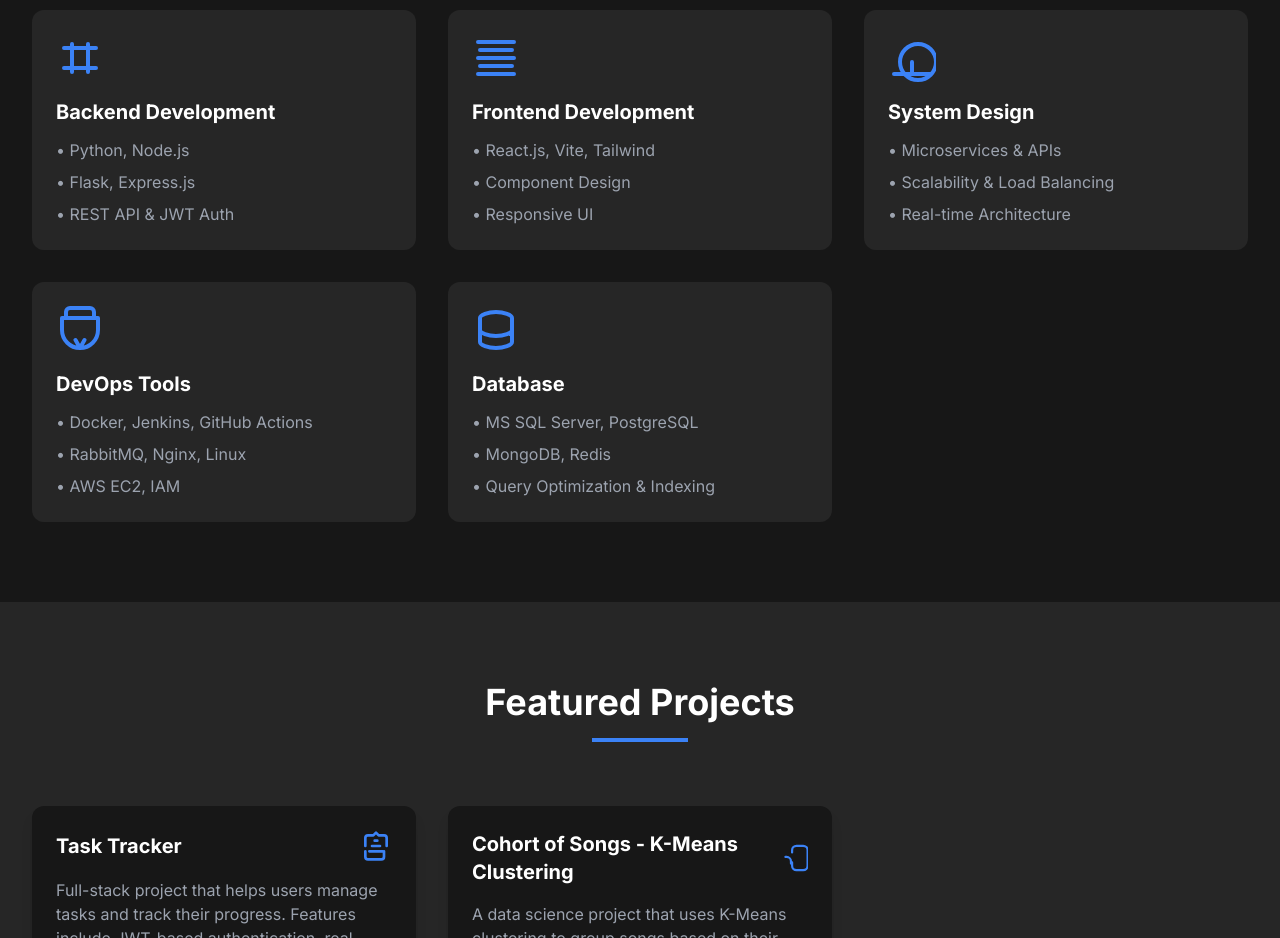
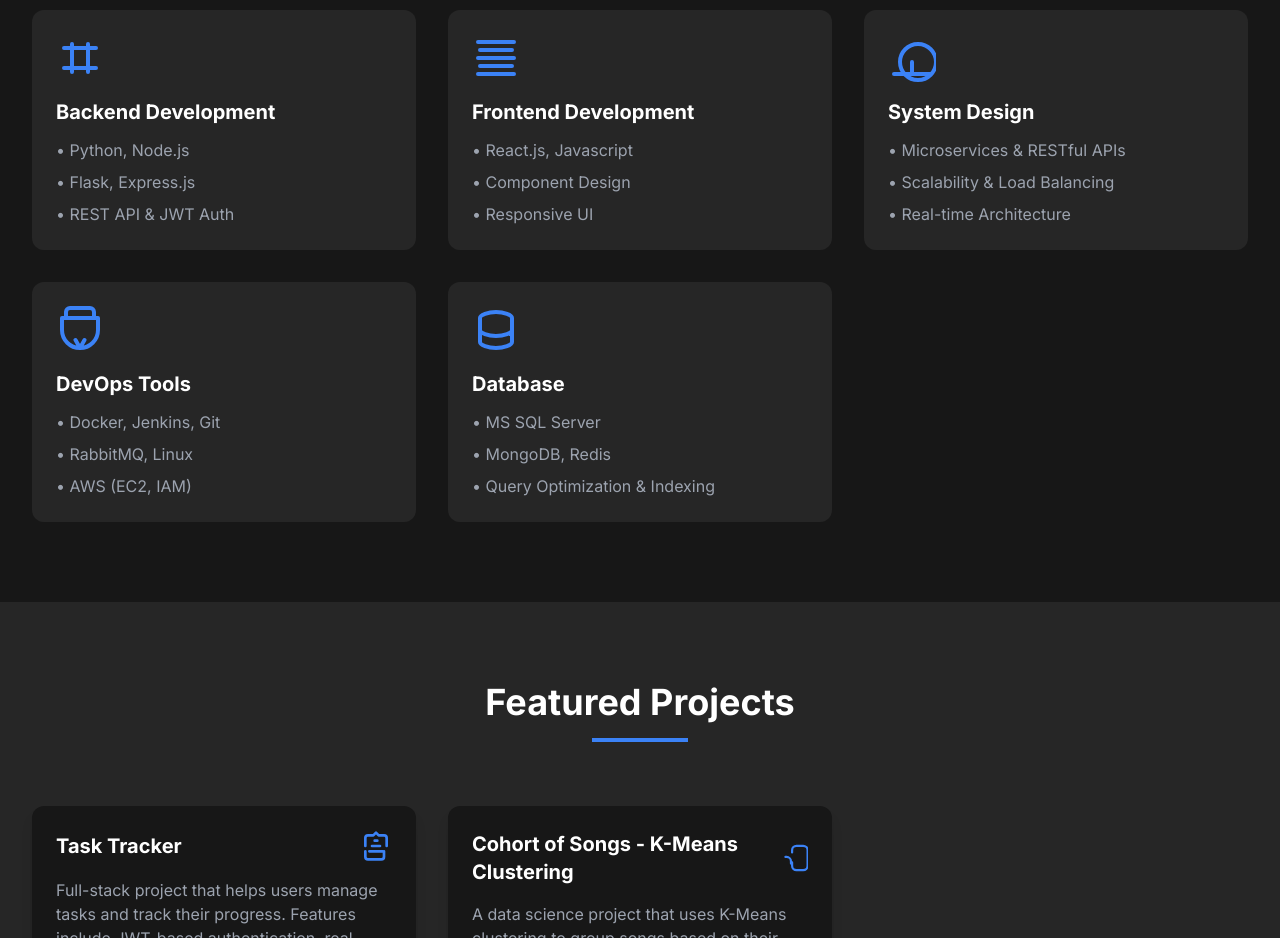
Before and after one commit to Aditya-1998k/resume-page, a plain HTML site: page index.html in a window 1280 px wide. Shown: the part 1740-2678 px from the top of the page. Drawn offline with nearby package versions, Linux system fonts and the light colour scheme.

Commit message:
Update index.html

```diff
--- a/index.html
+++ b/index.html
@@ -581,7 +581,6 @@ class Developer:
 </htmlCode>
 
 <!-- Core Expertise Section -->
-<!-- Core Expertise Section -->
 <div id="root">
     <section id="expertise" class="py-20 bg-neutral-900">
         <div class="max-w-7xl mx-auto px-4 sm:px-6 lg:px-8">
@@ -615,7 +614,7 @@ class Developer:
                     </div>
                     <h3 class="text-xl font-bold text-white mb-3">Frontend Development</h3>
                     <ul class="text-gray-400 space-y-2">
-                        <li>• React.js, Vite, Tailwind</li>
+                        <li>• React.js, Javascript</li>
                         <li>• Component Design</li>
                         <li>• Responsive UI</li>
                     </ul>
@@ -630,7 +629,7 @@ class Developer:
                     </div>
                     <h3 class="text-xl font-bold text-white mb-3">System Design</h3>
                     <ul class="text-gray-400 space-y-2">
-                        <li>• Microservices & APIs</li>
+                        <li>• Microservices & RESTful APIs</li>
                         <li>• Scalability & Load Balancing</li>
                         <li>• Real-time Architecture</li>
                     </ul>
@@ -645,9 +644,9 @@ class Developer:
                     </div>
                     <h3 class="text-xl font-bold text-white mb-3">DevOps Tools</h3>
                     <ul class="text-gray-400 space-y-2">
-                        <li>• Docker, Jenkins, GitHub Actions</li>
-                        <li>• RabbitMQ, Nginx, Linux</li>
-                        <li>• AWS EC2, IAM</li>
+                        <li>• Docker, Jenkins, Git</li>
+                        <li>• RabbitMQ, Linux</li>
+                        <li>• AWS (EC2, IAM)</li>
                     </ul>
                 </div>
 
@@ -660,7 +659,7 @@ class Developer:
                     </div>
                     <h3 class="text-xl font-bold text-white mb-3">Database</h3>
                     <ul class="text-gray-400 space-y-2">
-                        <li>• MS SQL Server, PostgreSQL</li>
+                        <li>• MS SQL Server</li>
                         <li>• MongoDB, Redis</li>
                         <li>• Query Optimization & Indexing</li>
                     </ul>
```
